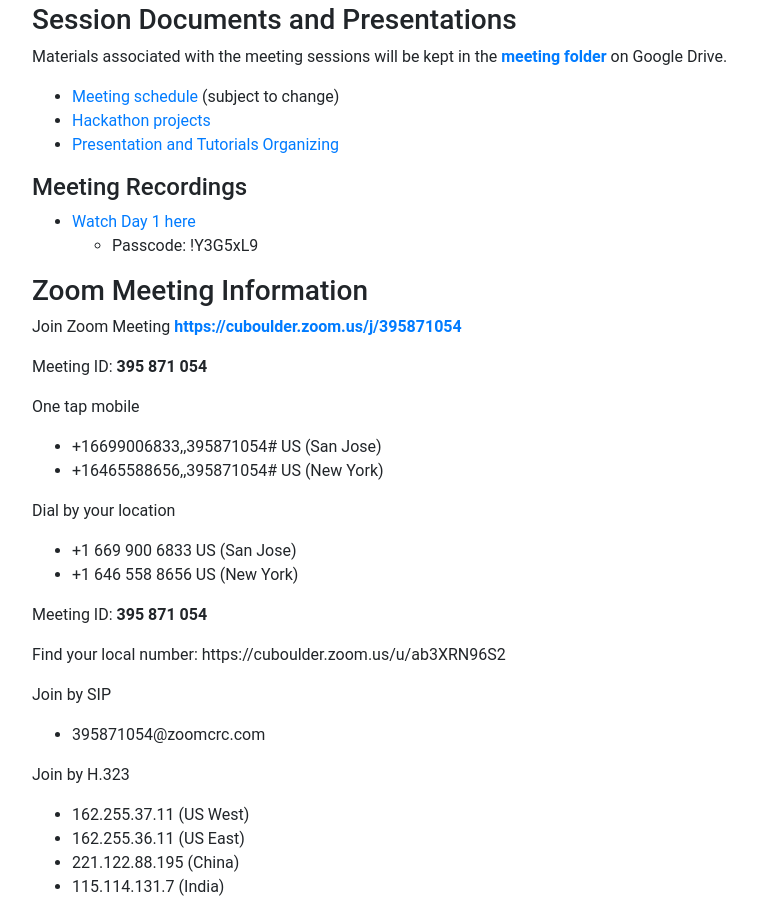
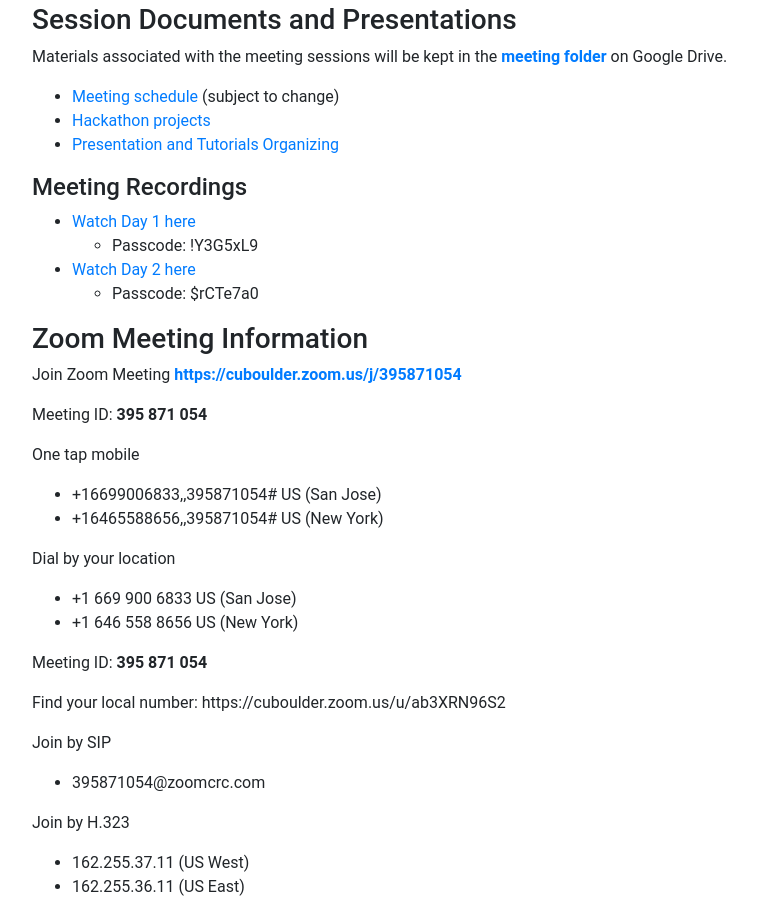
Before and after one commit to heliophysicsPy/heliophysicsPy.github.io, a Jekyll site: the page built from _pages/meetings/spring2021.md, in a window 1280 px wide and 900 px high, scrolled down 412 px. Shown: the whole window, without its empty margins (69-826 px from the left). Built offline with Jekyll 4.4.1, drawn with Linux system fonts in a browser that asks for light colours; nearby versions of some CDN libraries.

Commit message:
Add link to Day 2 recording

```diff
--- a/_pages/meetings/spring2021.md
+++ b/_pages/meetings/spring2021.md
@@ -26,6 +26,8 @@ Materials associated with the meeting sessions will be kept in the [**meeting fo
 
  - [Watch Day 1 here](https://cuboulder.zoom.us/rec/share/fP-LpSikrHRYGEeJ-g9BMXLpZ78h67gSHy6iXvR937lE8OpQV07HoyD15mC1O-gD.Wif-UdiYIK8FU3PR)
    - Passcode: !Y3G5xL9
+ - [Watch Day 2 here](https://cuboulder.zoom.us/rec/share/hQzT1TQLAIpmcG2LYv3W_e1KiHoA2stgaRSj-JEu74iO2dlVNC4t4GyqcaAZaA94.UXgwJcanCjiZ1OS6)
+   - Passcode: $rCTe7a0
 
 ### Zoom Meeting Information
 
```
